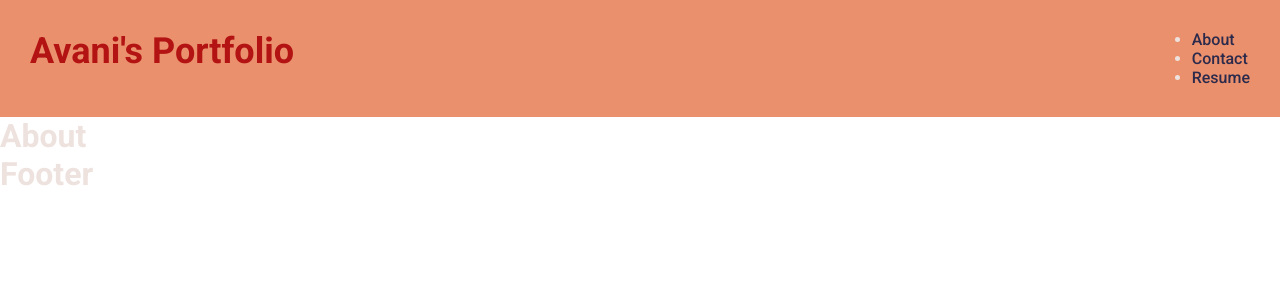
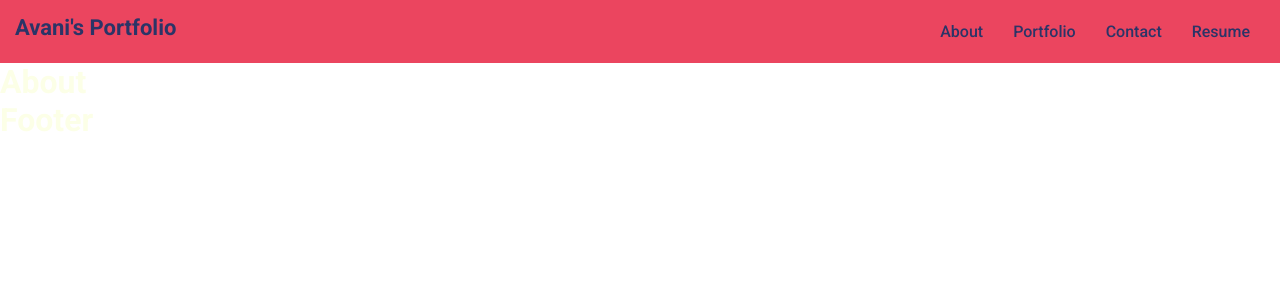
Before and after one commit to avanijadeja/react_portfolio, a React (Create React App) app: page / in a window 1280 px wide. Shown: the top 300 px of the page. Built offline with nearby package versions, Linux system fonts and the light colour scheme.

Commit message:
Added styling and portfolio in navbar.js

```diff
--- a/src/components/Navbar/index.js
+++ b/src/components/Navbar/index.js
@@ -4,6 +4,7 @@ function Navbar(props) {
   const { currentTab, setCurrentTab } = props;
 
   return (
+    <nav>
       <ul className="nav nav-tabs">
         <li className="nav-item">
           <a
@@ -17,9 +18,23 @@ function Navbar(props) {
 
         <li className="nav-item">
           <a
+            href="#portfolio"
+            onClick={() => setCurrentTab("Portfolio")}
+            className={
+              currentTab === "Portfolio" ? "nav-link active" : "nav-link"
+            }
+          >
+            Portfolio
+          </a>
+        </li>
+
+        <li className="nav-item">
+          <a
             href="#contact"
             onClick={() => setCurrentTab("contact")}
-          className={currentTab === "Contact" ? "nav-link active" : "nav-link"}
+            className={
+              currentTab === "Contact" ? "nav-link active" : "nav-link"
+            }
           >
             Contact
           </a>
@@ -35,6 +50,7 @@ function Navbar(props) {
           </a>
         </li>
       </ul>
+    </nav>
   );
 }
 
--- a/src/index.css
+++ b/src/index.css
@@ -4,10 +4,10 @@
 }
 
 :root {
-  --primary-color: #eee2de;
-  --secondary-color: #ea906c;
-  --highlight-red: #b31312;
-  --highlight-navy: #2b2a4c;
+  --primary-color: #fcffe7;
+  --secondary-color: #eb455f;
+  --light-color: #bad7e9;
+  --dark-color: #2b3467;
 }
 
 #root {
@@ -22,7 +22,7 @@ body {
 }
 
 header {
-  padding: 30px;
+  padding: 15px;
   background-color: var(--secondary-color);
   display: flex;
   justify-content: space-between;
@@ -32,15 +32,14 @@ header {
 }
 
 header h1 {
-  font-weight: bold;
   margin: 0;
-  font-size: 36px;
-  color: var(--highlight-red);
+  font-size: 22px;
+  color: var(--dark-color);
 }
 
 header a {
   text-decoration: none;
-  color: var(--highlight-navy);
+  color: var(--dark-color);
 }
 
 header nav {
@@ -54,10 +53,44 @@ header nav ul {
   align-items: center;
   list-style: none;
 }
+header nav ul li a {
+  padding: 10px 15px;
+  font-weight: normal;
+}
 
 header nav ul li a:hover {
-  background-color: var(--highlight-navy);
-  color: var(--secondary-color);
+  color: var(--light-color);
   border-radius: 15px;
   text-shadow: none;
 }
+
+footer {
+  background-color: var(--secondary-color);
+  font-weight: bold;
+  height: 100px;
+  width: 100%;
+  position: sticky;
+  bottom: 0;
+  display: flex;
+  justify-content: space-around;
+  align-items: center;
+}
+
+footer h1 {
+  color: var(--dark-color);
+  font-size: 15px;
+  margin: 0;
+  text-align: center;
+}
+
+footer div {
+  line-height: 1.5;
+}
+
+footer a {
+  color: var(--dark-color);
+}
+
+footer a:hover {
+  color: var(--light-color);
+}
```
Lines whose indentation alone changed are shown as unchanged.
